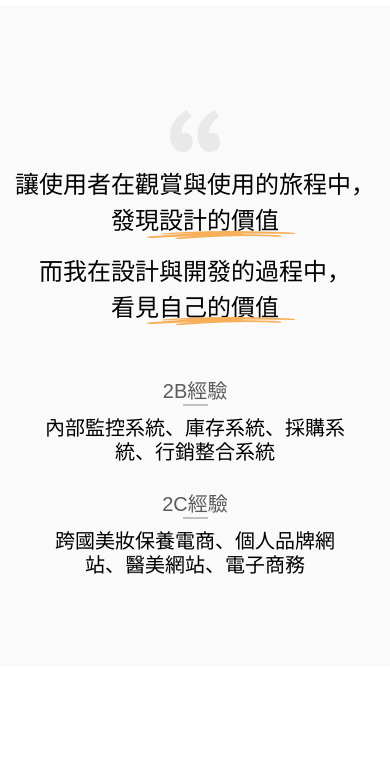
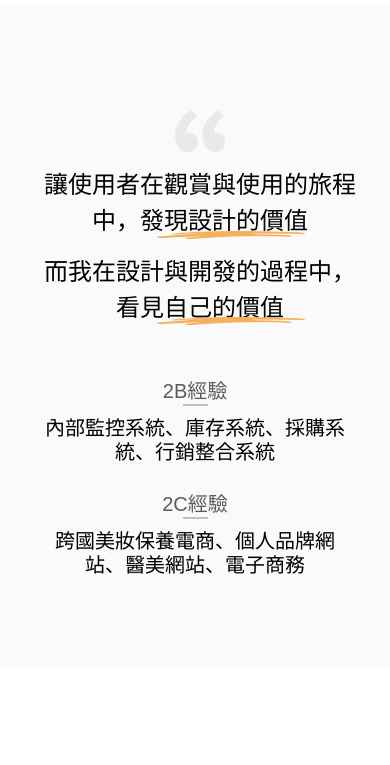
Before and after one commit to eddylin1229/personal-brand, a plain HTML site: page index.html in a window 390 px wide. Shown: the part 51-816 px from the top of the page. Drawn offline with Linux system fonts and the light colour scheme.

Commit message:
fix x軸問題

```diff
--- a/CSS/style.css
+++ b/CSS/style.css
@@ -179,7 +179,7 @@ body {
  @media (max-width: 992px) {
 
     .slogan{
-        width:380px;
+        width:320px;
         margin-bottom: 20px;
         display: flex;
         flex-wrap: wrap;
@@ -221,7 +221,7 @@ body {
      .focus img{
         position: absolute;
         top:64px;
-        right: 90px;
+        right: 60px;
 
 
      }
@@ -229,7 +229,7 @@ body {
      .focus_1 img{
         position: absolute;
         top:150px;
-        right: 90px;
+        right: 60px;
 
      }
 
```
